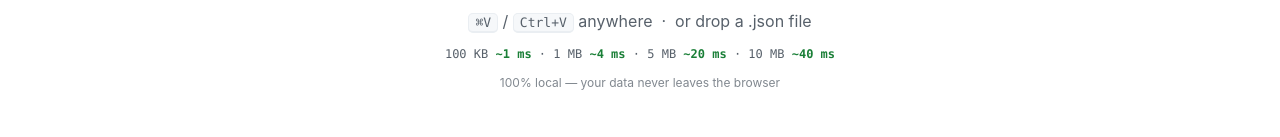
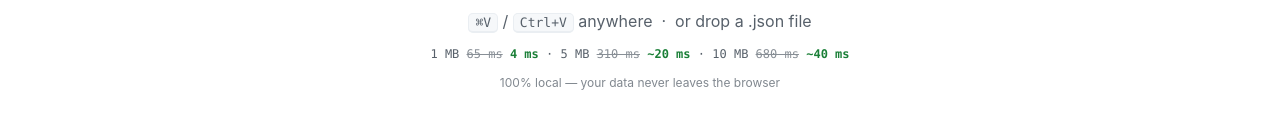
Before and after one commit to Remeic/pastejson, a website built with Vite: page index.html in a window 1280 px wide. Shown: the part 460-597 px from the top of the page. Built offline with nearby package versions, Linux system fonts and the light colour scheme; some packages are replaced by stand-ins of ours.

Commit message:
feat: landing line = struck typical full-render vs ours (measured Chrome vs pipeline)

```diff
--- a/index.html
+++ b/index.html
@@ -61,6 +61,7 @@
       }
       .bench { margin: 2px 0 0; font-family: var(--mono); white-space: nowrap; font-size: clamp(9px, 2.7vw, 12px); color: var(--muted); }
       .bench b { color: var(--accent); font-weight: 600; }
+      .bench s { opacity: 0.7; }
       [hidden] { display: none !important; }
       #foot { position: fixed; right: 14px; bottom: 10px; display: flex; gap: 12px; font-size: 11px; }
       #foot a { color: var(--muted); text-decoration: none; }
@@ -98,7 +99,7 @@
       <p class="claim">⚡ the fastest JSON viewer — multi-MB files in milliseconds</p>
       <h1>Paste JSON.<br />See it formatted.</h1>
       <p class="hint"><kbd>⌘V</kbd> / <kbd>Ctrl+V</kbd> anywhere &nbsp;·&nbsp; or drop a .json file</p>
-      <p class="bench" title="paste → paint, min of 7 runs on M-series Mac">100 KB <b>~1 ms</b> · 1 MB <b>~4 ms</b> · 5 MB <b>~20 ms</b> · 10 MB <b>~40 ms</b></p>
+      <p class="bench" title="typical full-document render vs ours — paste to paint, min of runs">1 MB <s>65 ms</s> <b>4 ms</b> · 5 MB <s>310 ms</s> <b>~20 ms</b> · 10 MB <s>680 ms</s> <b>~40 ms</b></p>
       <p class="sub">100% local — your data never leaves the browser</p>
     </section>
 
```
